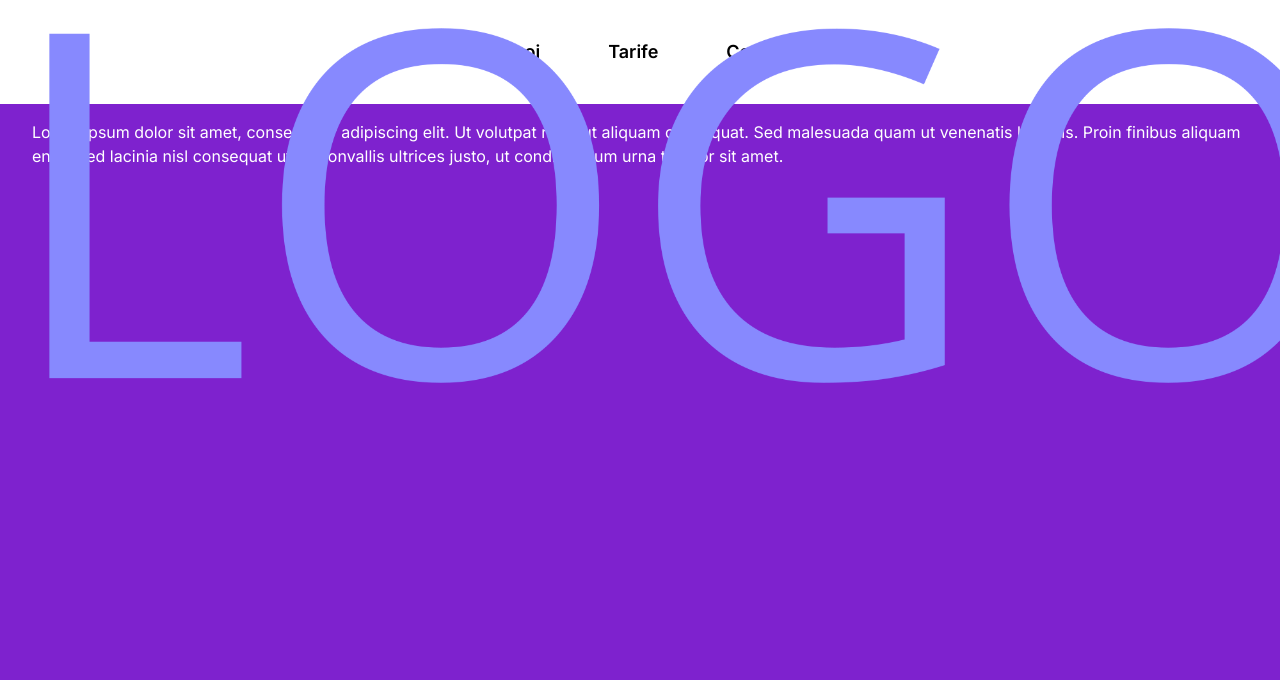
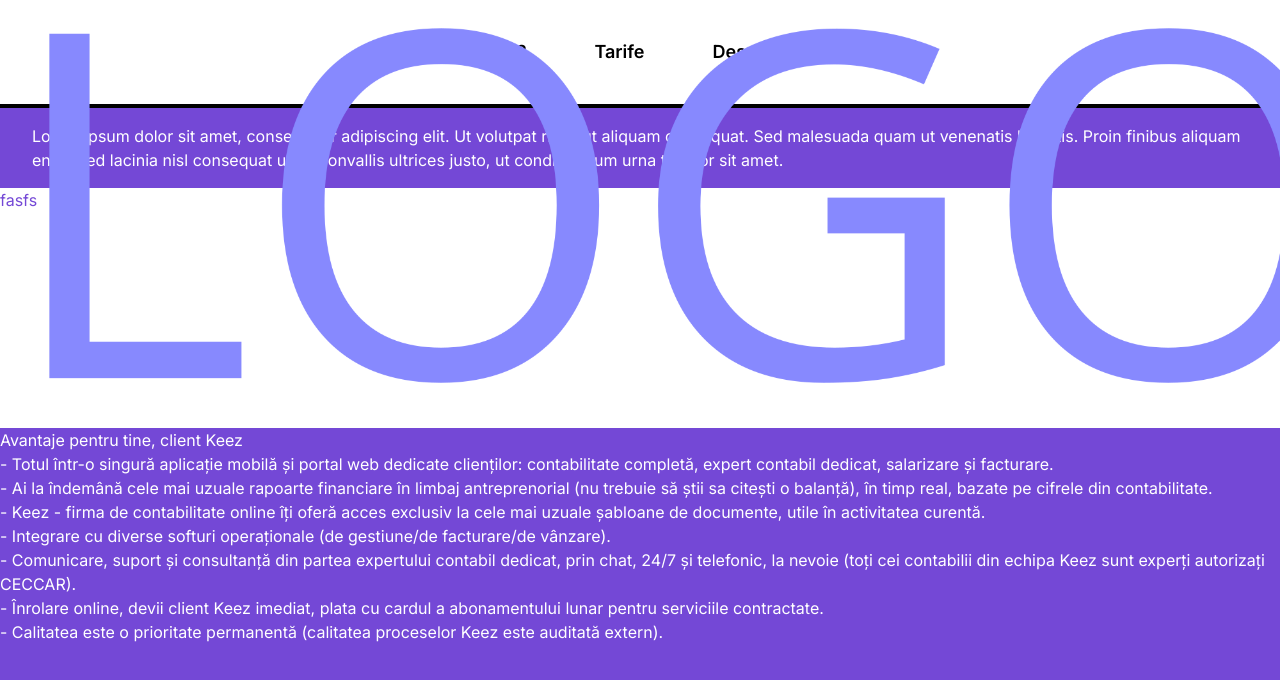
Before and after one commit to cezarstoian/cezar_stoian_proiect_licenta, a Next.js app: page /home in a window 1280 px wide. Shown: the top 680 px of the page. Built offline with nearby package versions, Linux system fonts and the light colour scheme.

Commit message:
styling home page

```diff
--- a/app/components/navbar/Navbar.tsx
+++ b/app/components/navbar/Navbar.tsx
@@ -19,7 +19,7 @@
       space-x-11
       bg-white
       ">
-      <Image alt="Logo" height="40" width="40" className="mx-auto w-auto h-auto fixed left-12 flex items-center justify-center" src="/images/site-logo.png" />
+      <Image alt="Logo" height="40" width="40" className="mx-auto w-auto h-auto left-12 fixed items-center" src="/images/site-logo.png" />
       <Link
         href={'/home'}
         className={clsx(`
@@ -33,7 +33,7 @@
             text-lg
           `,
           )}
-      >Despre noi</Link>
+      >De ce noi?</Link>
       <Link
         href={'/home/prices'}
         className={clsx(`
@@ -61,7 +61,7 @@
             font-semibold
           `,
           )}
-      >Contact</Link>
+      >Despre noi</Link>
       <IconLink icon={BsFillChatDotsFill} href={'/login'} />
     </div>
   )
--- a/app/home/page.tsx
+++ b/app/home/page.tsx
@@ -3,16 +3,28 @@
 export default function Home() {
   return (
     <div className="flex flex-col h-screen">
-      <div className="bg-white">
-        <nav className="bg-white py-4 px-8">
-          <Navbar />
-        </nav>
+      <div className="bg-white py-4 px-8">
+        <Navbar />
       </div>
+      <div className="bg-black w-full h-1"></div>
 
-      <div className="flex-grow bg-purple-700">
+      <div className="flex-grow bg-custom-purple">
         <p className="text-white py-4 px-8">
           Lorem ipsum dolor sit amet, consectetur adipiscing elit. Ut volutpat risus ut aliquam consequat. Sed malesuada quam ut venenatis lobortis. Proin finibus aliquam enim, sed lacinia nisl consequat ut. In convallis ultrices justo, ut condimentum urna tempor sit amet.
         </p>
+        <div className="bg-white w-full h-60 text-custom-purple">
+          fasfs
+        </div>
+        <div className="text-white">
+          Avantaje pentru tine, client Keez <br></br>
+          - Totul într-o singură aplicație mobilă și portal web dedicate clienților: contabilitate completă, expert contabil dedicat, salarizare și facturare. <br></br>
+          - Ai la îndemână cele mai uzuale rapoarte financiare în limbaj antreprenorial (nu trebuie să știi sa citești o balanță), în timp real, bazate pe cifrele din contabilitate. <br></br>
+          - Keez - firma de contabilitate online îți oferă acces exclusiv la cele mai uzuale șabloane de documente, utile în activitatea curentă. <br></br>
+          - Integrare cu diverse softuri operaționale (de gestiune/de facturare/de vânzare). <br></br>
+          - Comunicare, suport și consultanță din partea expertului contabil dedicat, prin chat, 24/7 și telefonic, la nevoie (toți cei contabilii din echipa Keez sunt experți autorizați CECCAR). <br></br>
+          - Înrolare online, devii client Keez imediat, plata cu cardul a abonamentului lunar pentru serviciile contractate. <br></br>
+          - Calitatea este o prioritate permanentă (calitatea proceselor Keez este auditată extern).
+        </div>
       </div>
     </div>
 
--- a/tailwind.config.js
+++ b/tailwind.config.js
@@ -6,7 +6,11 @@
     './app/**/*.{js,ts,jsx,tsx,mdx}',
   ],
   theme: {
-    extend: {},
+    extend: {
+      colors: {
+        'custom-purple': '#7448D6'
+      }
+    },
   },
   plugins: [
     require("@tailwindcss/forms")({
```
